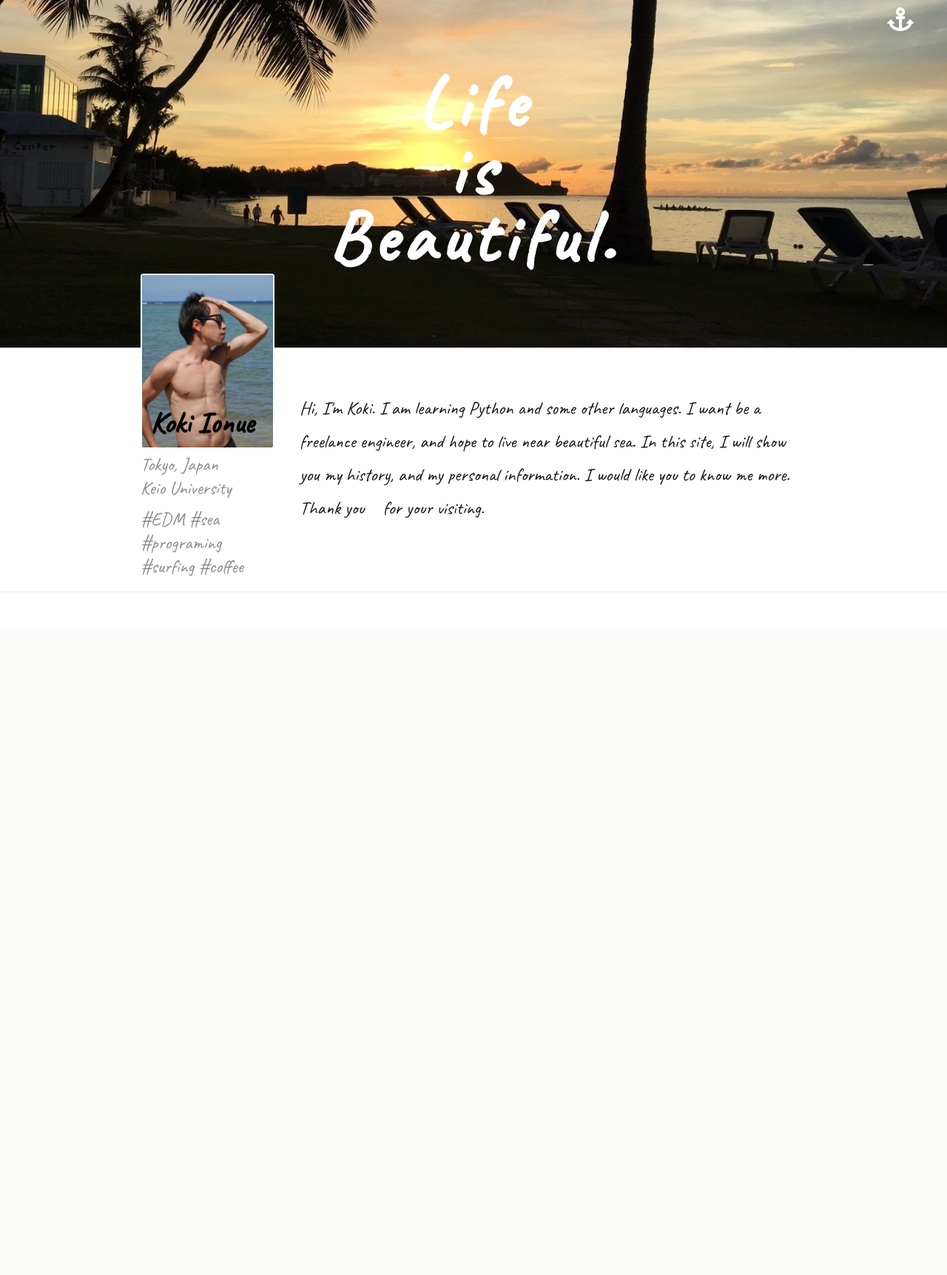
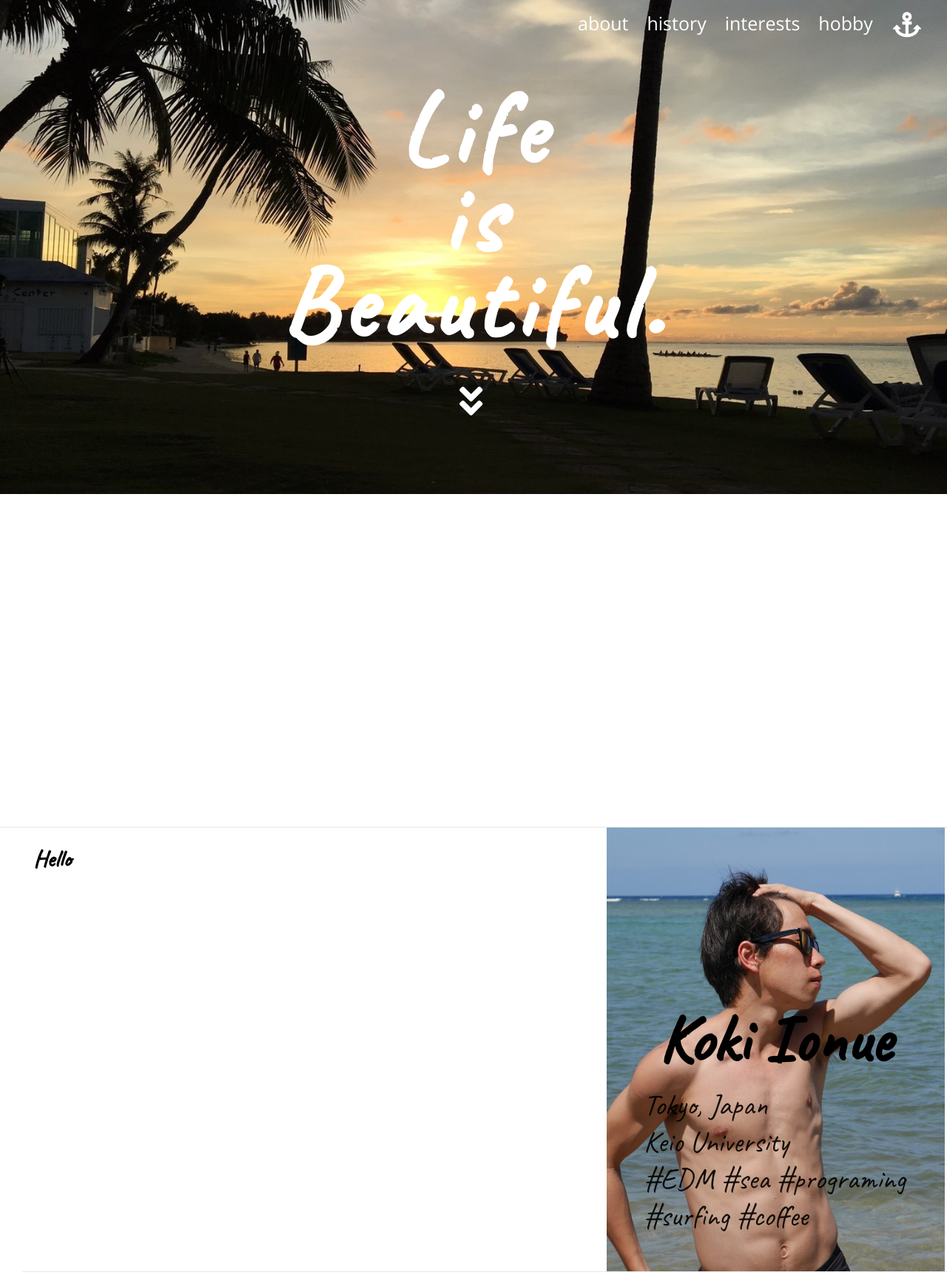
Before and after one commit to koki276/profile-page, a Django app: page / in a window 1280 px wide. Shown: the whole page at 74% size. Before the commit the page ends 801 px from the top, so only its background shows below. Run offline with Django 3.2, Linux system fonts and the light colour scheme; some libraries are stand-ins or nearby versions.

Commit message:
changed sub1

```diff
--- a/blog/templates/blog/top_page.html
+++ b/blog/templates/blog/top_page.html
@@ -6,14 +6,20 @@
     <title>Life is beautiful</title>
     <link href="https://use.fontawesome.com/releases/v5.0.6/css/all.css" rel="stylesheet">
     <link rel="stylesheet" href="https://fonts.googleapis.com/css?family=Caveat">
+    <link href="https://fonts.googleapis.com/css?family=Open+Sans" rel="stylesheet">
     <link rel="stylesheet" href="{% static 'blog/blog.css' %}">
 </head>
 <body>
 <header>
     <div class="header-wrapper">
         <div class="container header">
-           <!-- <a href="">Life is Beautiful.</a> -->
-            <span><i class="fas fa-anchor fa-2x"></i></span>
+            <ul class="header-list">
+                <li class="list-item">about</li>
+                <li class="list-item">history</li>
+                <li class="list-item">interests</li>
+                <li class="list-item">hobby</li>
+                <span><i class="fas fa-anchor fa-x"></i></span>
+            </ul>
         </div>
     </div>
     <div class="top-wrapper">
@@ -22,22 +28,25 @@
             <h1>is</h1>
             <h1>Beautiful.</h1>
         </div>
+        <span><i class="fas fa-angle-double-down"></i></span>
+    </div>
+    <div class="introduction-wrapper">
+        <div class="introduction">
+
+        </div>
     </div>
     <div class="profile-wrapper">
         <div class="profile container">
+            <div class="profile-contents">
+                <h1>Hello</h1>
+            </div>
             <div class="profile-img-box">
-                <img class="profile-img" src="{% static 'blog/images/profile.jpg' %}" alt="プロフィール"　width="216.5" height="232.5">
+                <img class="profile-img" src="{% static 'blog/images/profile.jpg' %}" alt="プロフィール" height="600px">
                 <h1>Koki Ionue</h1>
-                <span class="status">Tokyo, Japan</span><br>
-                <span class="keio status">Keio University</span><br>
-                <span class="status">#EDM #sea #programing #surfing #coffee</span><br>
-            </div>
-            <div class="profile-box">
-                <div class="short-sentence">
-                    Hi, I'm Koki. I am learning Python and some other languages.
-                    I want be a freelance engineer, and hope to live near beautiful sea.
-                    In this site, I will show you my history, and my personal information.
-                    I would like you to know me more. Thank you　for your visiting.
+                <div class="status-list">
+                    <span class="status">Tokyo, Japan</span><br>
+                    <span class="keio status">Keio University</span><br>
+                    <span class="status">#EDM #sea #programing #surfing #coffee</span><br>
                 </div>
             </div>
         </div>
--- a/static/blog/blog.css
+++ b/static/blog/blog.css
@@ -33,20 +33,43 @@ body{
     text-decoration: none;
     padding: 0;
     line-height: 35px;
+    float: left;
+}
+
+.header-list{
+    float: right;
+    z-index: 10;
+    font-size: 25px;
+    color: white;
+    display: inline-block;
+    list-style: none;
+    margin-top: 14px;
+    font-family: 'Open Sans', sans-serif;
+}
+
+.list-item{
+    margin-right: 25px;
+    float: left;
+}
+
+.list-item:hover{
+    cursor: pointer;
+    color: darkorange;
+    transition: 0.3s;
 }
 
 .fa-anchor{
+    margin: 2px -20px 0 2px;
     float: right;
-    margin: 10px -10px 0 0;
     line-height: 100%;
     color: white;
+    font-size: 34px;
 }
 
 .top-wrapper{
-    background-image: url("images/sunset-cut2.jpg");
+    background-image: url("images/sunset-cut.jpg");
     background-size: cover;
-    position: center;
-    padding: 60px 0 70px 0;
+    padding: 70px 0 100px 0;
     text-align: center;
     top: 0;
     letter-spacing: 7px;
@@ -55,64 +78,72 @@ body{
 
 .top h1{
     color: white;
-    font-size: 100px;
+    font-size: 140px;
+}
+
+.fa-angle-double-down{
+    margin: 0 auto;
+    display: inline-block;
+    z-index: 10;
+    color: white;
+    font-size: 50px;
+}
+
+.fa-angle-double-down:hover{
+    cursor: pointer;
+    color: darkorange;
+    transition: 0.3s;
+}
+
+.introduction-wrapper{
+    height: 450px;
+    border-bottom: solid 1px rgba(20, 20, 20, 0.1);
 }
 
 .profile-wrapper{
-    height: 330px;
-     border-bottom: solid 1px rgba(20, 20, 20, 0.1);
-    margin-bottom: 30px;
+    height: 600px;
+    border-bottom: solid 1px rgba(20, 20, 20, 0.1);
+    margin: 0 0 0 30px;
 }
 
 .profile{
-    width: 900px;
+    width: 100%;
     margin: 0 auto;
+}
+
+.profile-contents{
+    width: 62%;
+    display: inline-block;
+    float: left;
 }
 
 .profile-img-box{
     display: inline-block;
-    width: 20%;
-    box-sizing: border-box;
     float: left;
-    margin: -100px 0 70px 0;
     position: relative;
 }
 
 .profile-img{
-    border-radius: 4px;
-    border: solid 2px white;
-    z-index: 5;
-}
-
-.profile-box{
     display: inline-block;
-    width: 80%;
-    font-size: 25px;
-    line-height: 1.8em;
-    padding-left: 35px;
-    box-sizing: border-box;
 }
 
 .profile-img-box h1{
-    font-size: 40px;
+    font-size: 90px;
     position: absolute;
-    top: 150px;
-    left: 13px;
+    top: 170px;
+    left: 70px;
     z-index: 9;
 }
 
+.status-list{
+    position: absolute;
+    top: 350px;
+    left: 50px;
+}
+
 .status{
-    font-size: 25px;
-    color: gray;
+    font-size: 40px;
+    color: black;
     opacity: 0.9;
     display: inline-block;
 }
-
-.keio{
-    padding-bottom: 10px;
-}
-.short-sentence{
-    margin-top: 60px;
-    color: black;
-    opacity: 0.9;
-}
```
